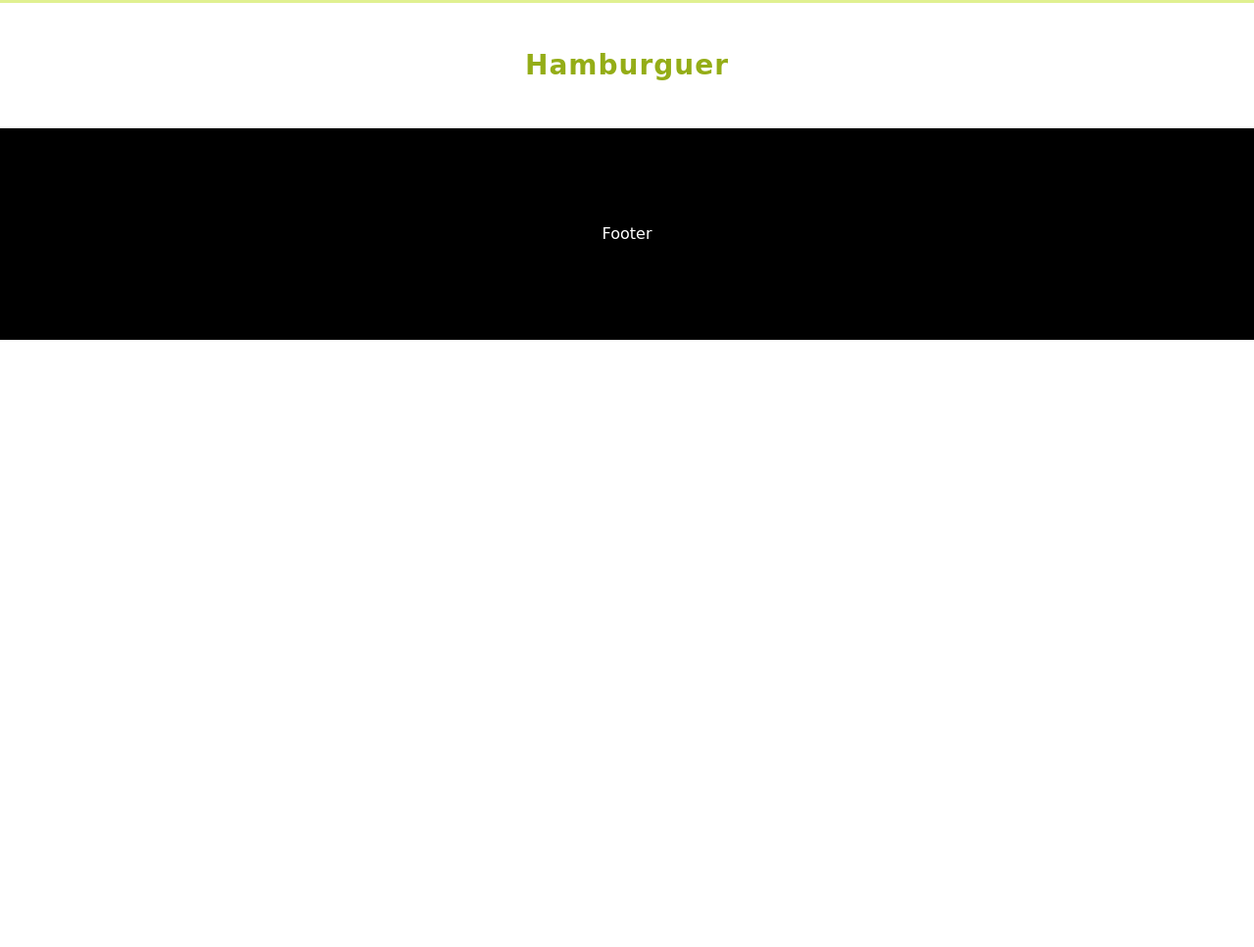
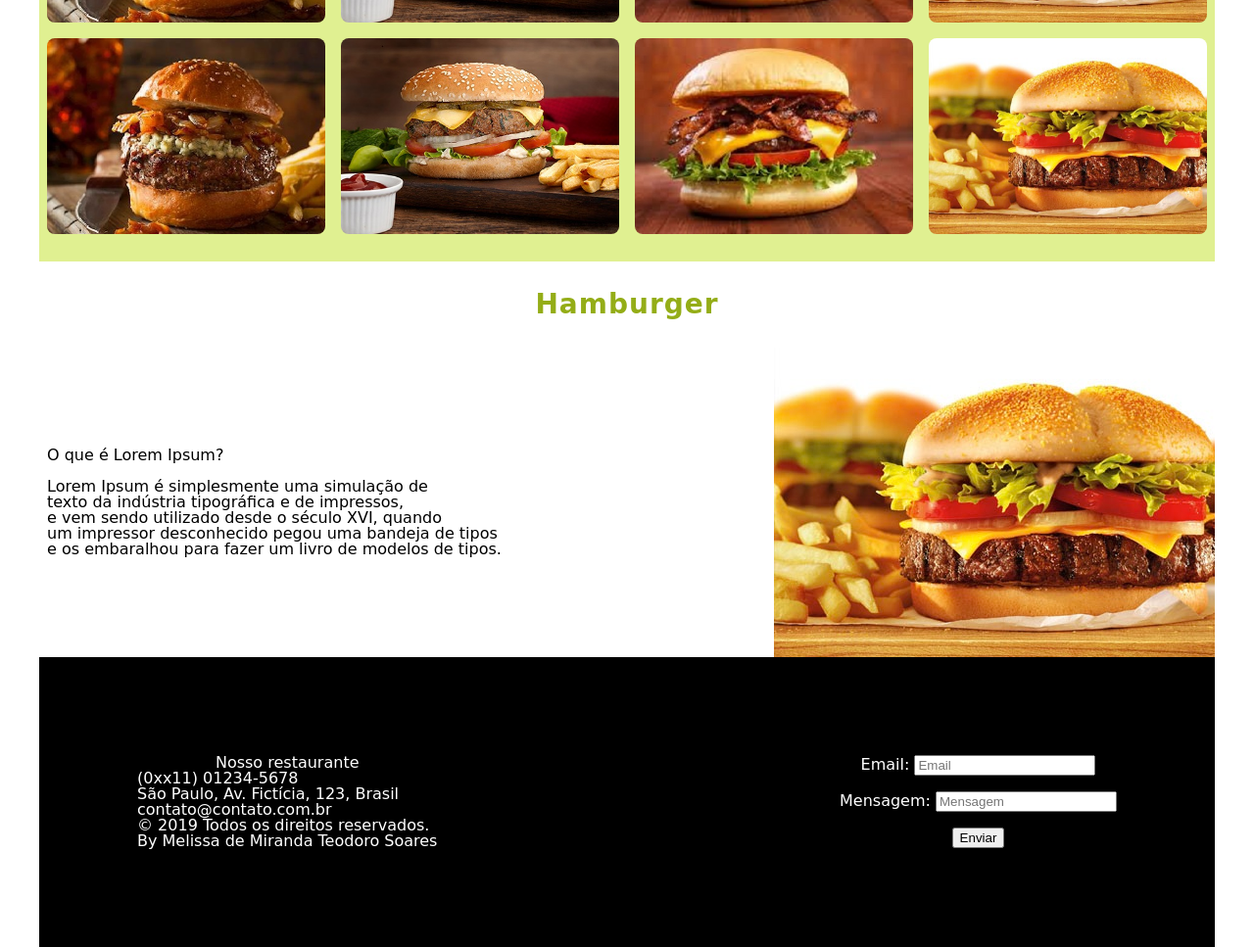
Before and after one commit to MelissaTeodoro/site-foods, a plain HTML site: page index.html in a window 1280 px wide. Shown: the part 1264-2231 px from the top of the page at 98% size. Before the commit the page ends 1611 px from the top, so only its background shows below. Drawn offline with Linux system fonts and the light colour scheme; a web font is replaced by a local one.

Commit message:
Ajuste template

```diff
--- a/css/styles.css
+++ b/css/styles.css
@@ -6,17 +6,27 @@ html {
     font-family: 'Baloo Da', cursive, sans-serif;
 }
 
+body {
+    width: 1200px;
+    margin: 0 auto;
+    background: white
+}
+
 a {
     text-decoration: none
 }
 
-h1 {
+h1.titulo {
     color: rgb(148, 173, 23);
     font-size: 28px;
     font-weight: 900;
     letter-spacing: 1px;
-    text-align: center;
-    padding: 50px
+    padding: 30px
+}
+
+p {
+    text-align: justify;
+    font-size: 16px
 }
 
 /*---------------- Header --------------------*/
@@ -46,18 +56,19 @@ h1 {
 }
 
 .navHeader li {
-    margin-right: 20px;
+    margin-right: 25px;
 }
 
 .navHeader li a {
     display: block;
     color: white;
     padding: 10px;
-    font-size: 20px
+    font-size: 18px
 }
 
 .navHeader li a:hover {
     background: rgb(148, 173, 23);
+    border-radius: 6px
 }
 
 /*---------------- Main -------------------------*/
@@ -66,14 +77,9 @@ main {
     background: rgb(224, 240, 145);
 }
 
-.carousel {
-    max-width: 1200px;
-    margin: 0px auto
-}
-
 .carousel img {
     width: 100%;
-    padding: 5px
+    align-content: center
 }
 
 /* Imagens hamburguer */
@@ -106,10 +112,23 @@ main {
     background: white;
 }
 
+section .conteudo {
+    display: flex;
+    justify-content: space-between;
+    flex-wrap: wrap;
+    align-items: center
+}
+.conteudo div {
+    margin: 8px
+}
+
 /*---------------- Footer -------------------------*/
 .footer {
     background: black;
     text-align: center;
     color: white;
-    padding: 100px
+    padding: 100px;
+    display: flex;
+    justify-content: space-between;
+    align-items: center
 }
--- a/index.html
+++ b/index.html
@@ -8,13 +8,14 @@
     <title>Food's</title>
     <link rel="stylesheet" href="css/reset.css">
     <link rel="stylesheet" href="css/styles.css">
+    <link rel="icon" type="image/png" sizes="192x192" href="assets/logo.png">
 </head>
 
 <body>
     <header class="header">
         <div class="logo">
             <a href="index.html">
-                <img src="assets/logo.png" width="150px" alt="Food's">
+                <img src="assets/logo.png" width="150px" alt="Logo Food's">
                 <h1>Food's</h1>
             </a>
         </div>
@@ -30,11 +31,24 @@
 
     <main id="main">
         <section class="carousel">
-            <img src="assets/banner.jpg" alt="Hamburguer">
+            <img src="assets/banner.jpg" alt="Hamburguer-carne">
         </section>
 
         <section class="info">
-            <h1>Hamburger</h1>
+            <h1 class="titulo">Hamburger</h1>
+            <div class="conteudo">
+                <div class="descricao">
+                    <p>O que é Lorem Ipsum?</p><br>
+                    <p>
+                        Lorem Ipsum é simplesmente uma simulação de <br>
+                        texto da indústria tipográfica e de impressos, <br>
+                        e vem sendo utilizado desde o século XVI, quando <br>
+                        um impressor desconhecido pegou uma bandeja de tipos <br>
+                        e os embaralhou para fazer um livro de modelos de tipos. <br>
+                    </p>
+                </div>
+                <img src="assets/burguer-carne-4.jpg" alt="Hamburguer">
+            </div>
         </section>
 
         <section class="sectionHamburguer">
@@ -64,15 +78,54 @@
             </div>
         </section>
 
-        <section>
-            <div class="info">
-                <h1>Hamburguer</h1>
+        <section class="info">
+            <h1 class="titulo">Hamburger</h1>
+            <div class="conteudo">
+                <div class="descricao">
+                    <p>O que é Lorem Ipsum?</p><br>
+                    <p>
+                        Lorem Ipsum é simplesmente uma simulação de <br>
+                        texto da indústria tipográfica e de impressos, <br>
+                        e vem sendo utilizado desde o século XVI, quando <br>
+                        um impressor desconhecido pegou uma bandeja de tipos <br>
+                        e os embaralhou para fazer um livro de modelos de tipos. <br>
+                    </p>
+                </div>
+                <img src="assets/burguer-carne-4.jpg" alt="Hamburguer">
             </div>
         </section>
     </main>
 
     <footer class="footer">
-        Footer
+        <div class="footerContato">
+            <h2>Nosso restaurante</h2>
+            <p>
+                (0xx11) 01234-5678
+            </p>
+            <p>
+                São Paulo, Av. Fictícia, 123, Brasil
+            </p>
+
+            <p>
+                contato@contato.com.br
+            </p>
+            <p>
+                &copy; 2019 Todos os direitos reservados.
+            </p>
+            <p>
+                By Melissa de Miranda Teodoro Soares
+            </p>
+        </div>
+
+        <div class="footerFaleConosco">
+            <form action="">
+                <label for="email">Email:</label>
+                <input type="email" name="email" id="email" placeholder="Email"><br><br>
+                <label for="mensagem">Mensagem:</label>
+                <input type="text" id="mensagem" placeholder="Mensagem"><br><br>
+                <input type="button" id="enviae" value="Enviar">
+            </form>
+        </div>
     </footer>
 </body>
 
```
Also changed, not shown: assets/banner.jpg.
